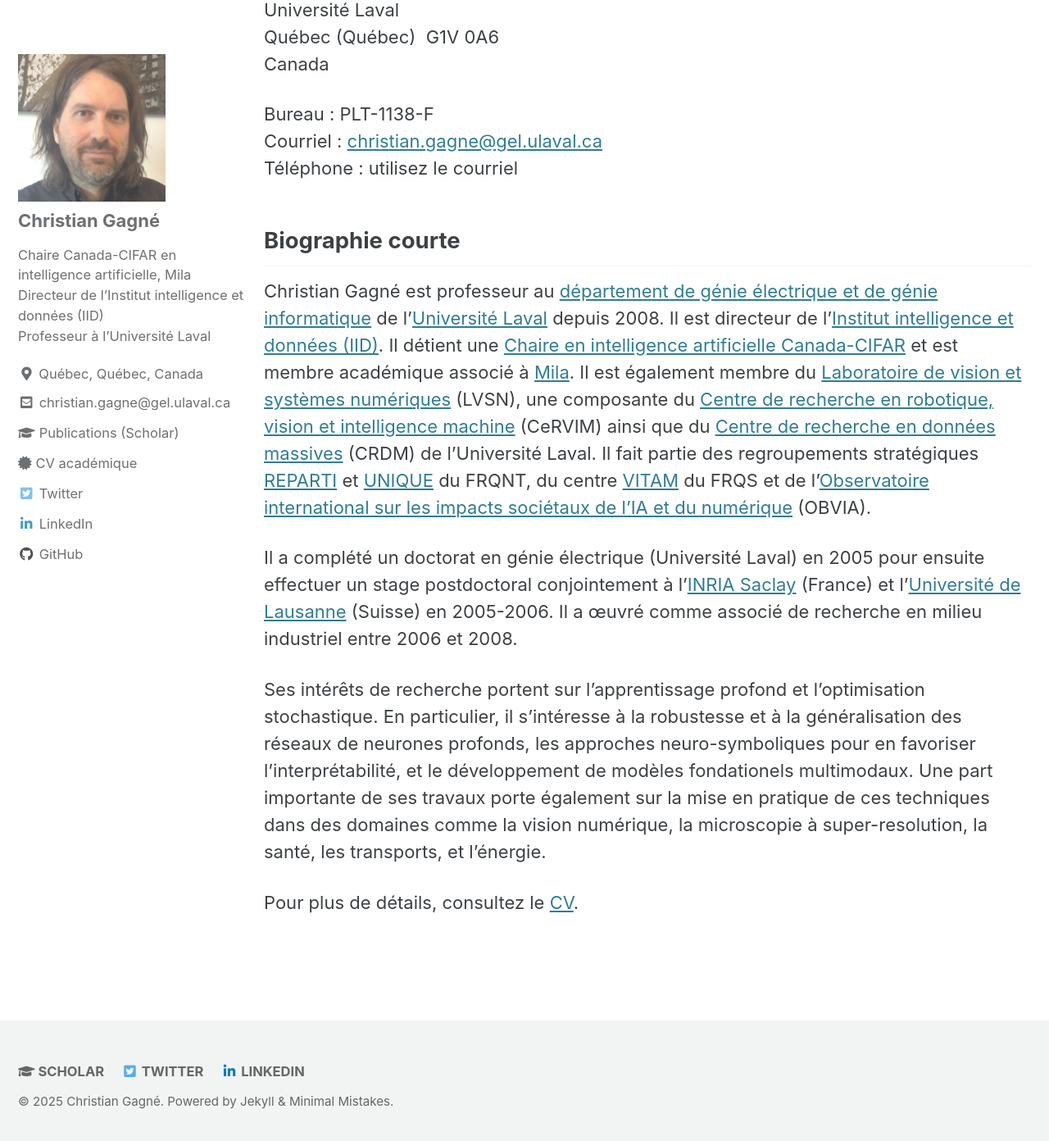
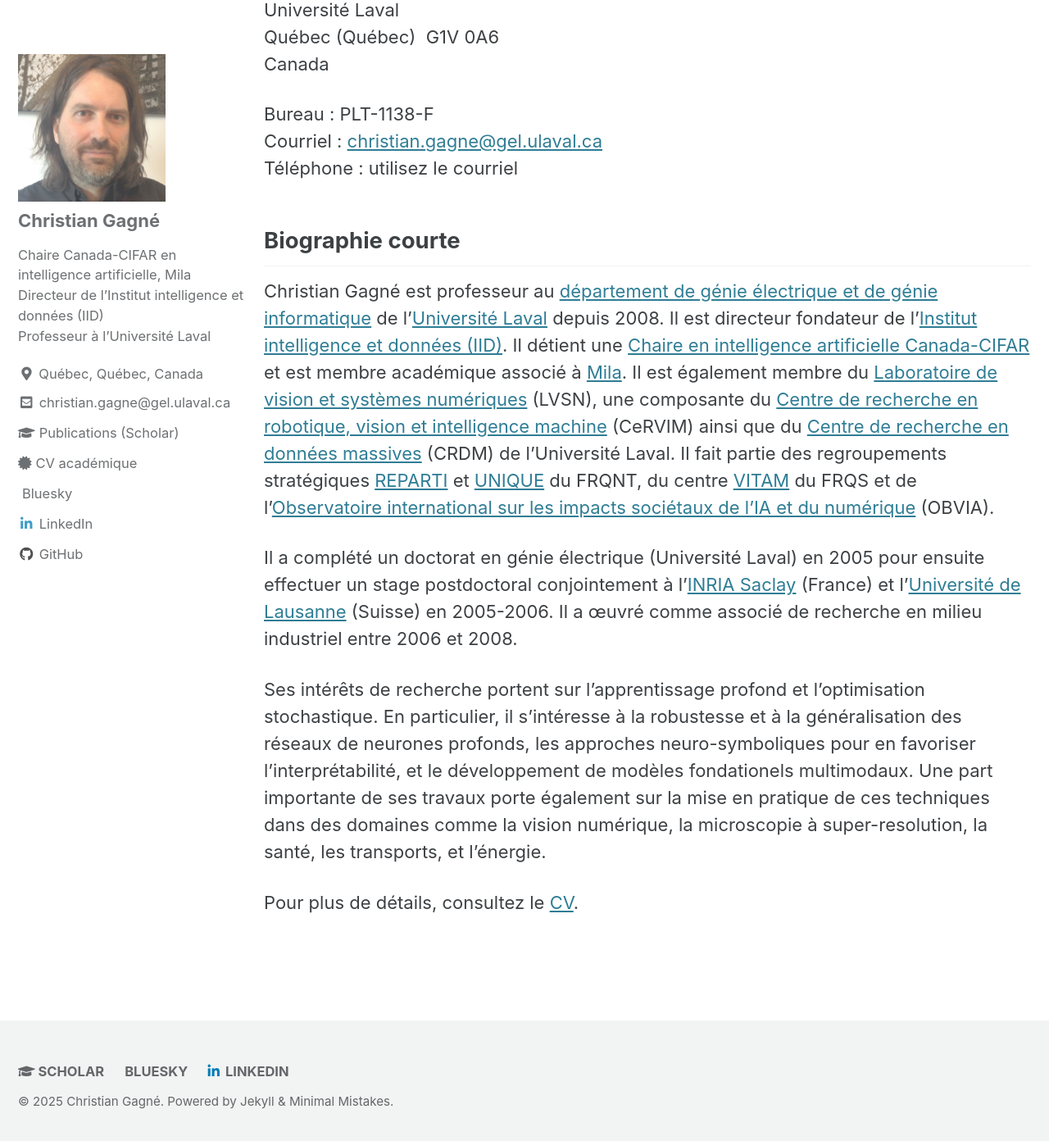
Before and after one commit to chgagne/chgagne.github.io, a Jekyll site: the page built from _pages/index.md, in a window 1280 px wide and 1400 px high, scrolled down 752 px. Shown: the top 1392 px of the window at 82% size. Built offline with Jekyll 4.4.1, drawn with Linux system fonts in a browser that asks for light colours; cached includes are drawn as plain includes.

Commit message:
Changement vers Bluesky.

```diff
--- a/_config.yml
+++ b/_config.yml
@@ -117,9 +117,9 @@ author:
     - label: "CV académique"
       icon: "fas fa-certificate"
       url: "/files/cv-cgagne-fr.pdf"
-    - label: "Twitter"
-      icon: "fab fa-fw fa-twitter-square"
-      url: "https://twitter.com/chgagne"
+    - label: "Bluesky"
+      icon: "fab square-bluesky"
+      url: "https://bsky.app/profile/cgagne.bsky.social"
     - label: "LinkedIn"
       icon: "fab fa-fw fa-linkedin-in"
       url: "https://www.linkedin.com/in/christian-gagn%C3%A9-a926b47/"
@@ -134,9 +134,9 @@ footer:
     - label: "Scholar"
       icon: "fa fa-graduation-cap"
       url: "https://scholar.google.com/citations?hl=en&user=egixsbEAAAAJ&view_op=list_works&sortby=pubdate"
-    - label: "Twitter"
-      icon: "fab fa-fw fa-twitter-square"
-      url: "https://twitter.com/chgagne"
+    - label: "Bluesky"
+      icon: "fab square-bluesky"
+      url: "https://bsky.app/profile/cgagne.bsky.social"
     - label: "LinkedIn"
       icon: "fab fa-fw fa-linkedin-in"
       url: "https://www.linkedin.com/in/christian-gagn%C3%A9-a926b47/"
--- a/_pages/index.md
+++ b/_pages/index.md
@@ -29,7 +29,7 @@ Téléphone : utilisez le courriel
 
 ## Biographie courte
 
-Christian Gagné est professeur au [département de génie électrique et de génie informatique](https://www.fsg.ulaval.ca/departements/departement-de-genie-electrique-et-de-genie-informatique) de l'[Université Laval](https://www.ulaval.ca) depuis 2008. Il est directeur de l'[Institut intelligence et données (IID)](https://iid.ulaval.ca). Il détient une [Chaire en intelligence artificielle Canada-CIFAR](https://cifar.ca/fr/ia/chaires-en-ia-canada-cifar/) et est membre académique associé à [Mila](https://mila.quebec/fr). Il est également membre du [Laboratoire de vision et systèmes numériques](https://vision.gel.ulaval.ca) (LVSN), une composante du [Centre de recherche en robotique, vision et intelligence machine](https://cervim.ulaval.ca) (CeRVIM) ainsi que du [Centre de recherche en données massives](https://crdm.ulaval.ca) (CRDM) de l’Université Laval. Il fait partie des regroupements stratégiques [REPARTI](https://reparti.ulaval.ca/) et [UNIQUE](https://fr.unique.quebec/accueil) du FRQNT, du centre [VITAM](http://vitam.ulaval.ca/) du FRQS et de l'[Observatoire international sur les impacts sociétaux de l'IA et du numérique](https://www.obvia.ca/) (OBVIA).
+Christian Gagné est professeur au [département de génie électrique et de génie informatique](https://www.fsg.ulaval.ca/departements/departement-de-genie-electrique-et-de-genie-informatique) de l'[Université Laval](https://www.ulaval.ca) depuis 2008. Il est directeur fondateur de l'[Institut intelligence et données (IID)](https://iid.ulaval.ca). Il détient une [Chaire en intelligence artificielle Canada-CIFAR](https://cifar.ca/fr/ia/chaires-en-ia-canada-cifar/) et est membre académique associé à [Mila](https://mila.quebec/fr). Il est également membre du [Laboratoire de vision et systèmes numériques](https://vision.gel.ulaval.ca) (LVSN), une composante du [Centre de recherche en robotique, vision et intelligence machine](https://cervim.ulaval.ca) (CeRVIM) ainsi que du [Centre de recherche en données massives](https://crdm.ulaval.ca) (CRDM) de l’Université Laval. Il fait partie des regroupements stratégiques [REPARTI](https://reparti.ulaval.ca/) et [UNIQUE](https://fr.unique.quebec/accueil) du FRQNT, du centre [VITAM](http://vitam.ulaval.ca/) du FRQS et de l'[Observatoire international sur les impacts sociétaux de l'IA et du numérique](https://www.obvia.ca/) (OBVIA).
 
 Il a complété un doctorat en génie électrique (Université Laval) en 2005 pour ensuite effectuer un stage postdoctoral conjointement à l'[INRIA Saclay](https://www.inria.fr/fr/centre-inria-de-saclay) (France) et l'[Université de Lausanne](https://www.unil.ch) (Suisse) en 2005-2006. Il a œuvré comme associé de recherche en milieu industriel entre 2006 et 2008.
 
```
